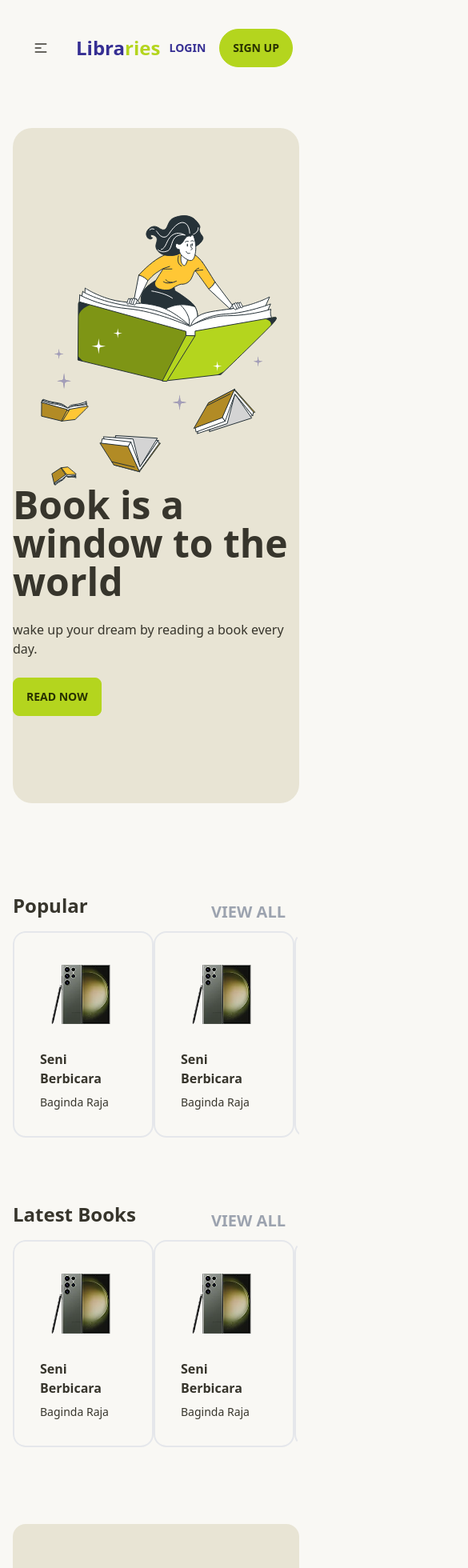
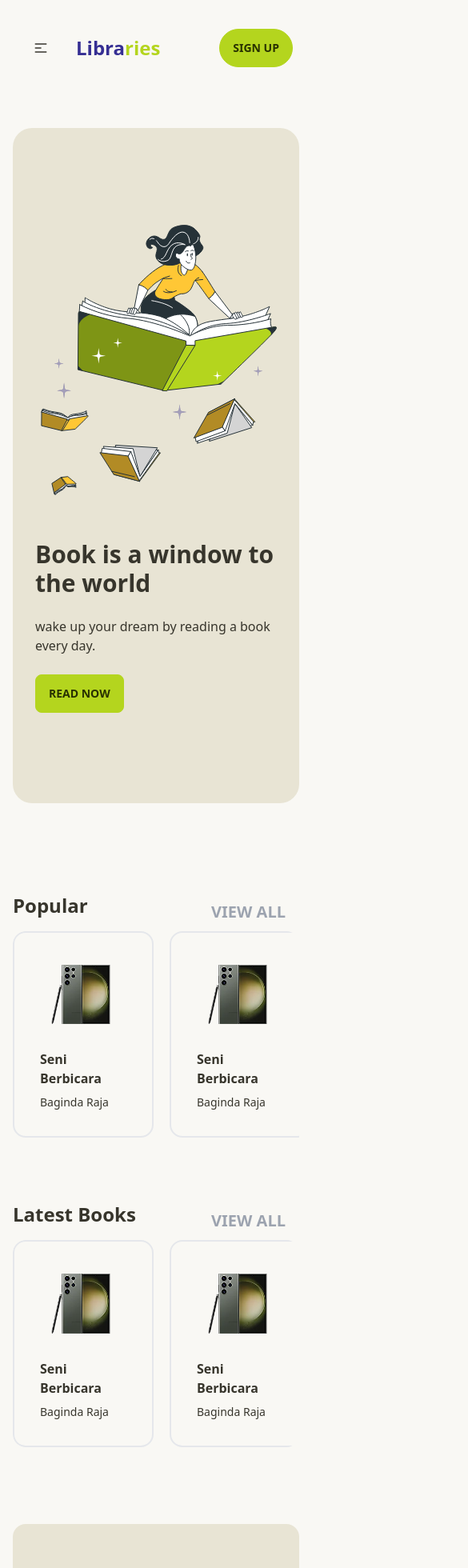
Before and after one commit to firmansubagjaa/Libraries-FE, a React (Vite) app: page / in a window 390 px wide. Shown: the top 1960 px of the page at 80% size, 585 px wide, since content can reach past the window. Built offline with nearby package versions, Linux system fonts and the light colour scheme.

Commit message:
add: responsive

```diff
--- a/src/components/Fragments/Footer/index.jsx
+++ b/src/components/Fragments/Footer/index.jsx
@@ -4,17 +4,14 @@ export default function Footer() {
   return (
     <footer className="bg-base-200 text-base-content">
       <div className="container">
-        <div className="flex justify-between p-10 ">
+        <div className="flex flex-col md:flex-row justify-between p-10 ">
           <div>
-            {/* <Button classname="btn btn-ghost normal-case text-primary text-2xl font-bold">
-            Libra<span className="text-secondary">ries</span>
-          </Button> */}
             <p className="text-primary font-bold text-2xl">
               Libra<span className="text-secondary">ries</span>
             </p>
             <p className="text-gray-600">Is the best place to buy a book.</p>
           </div>
-          <div className="flex flex-col">
+          <div className="flex flex-col my-10 md:my-0">
             <span className="footer-title">Company</span>
             <a className="link link-hover">About us</a>
             <a className="link link-hover">Contact</a>
--- a/src/components/Fragments/Hero/index.jsx
+++ b/src/components/Fragments/Hero/index.jsx
@@ -29,13 +29,11 @@ export default function Hero() {
       >
         <SwiperSlide className="w-screen container mt-10">
           <div className="hero min-h-screen bg-base-200 rounded-3xl">
-            <div className="flex justify-between items-center flex-col lg:flex-row-reverse">
-              <img src={hero} className="max-w-sm" />
-              <div>
-                <h1 className="text-5xl font-bold">
-                  Book is a <br /> window to the world
-                </h1>
-                <p className="py-6">wake up your dream by reading a book every day.</p>
+            <div className="flex justify-between items-center flex-col lg:flex-row-reverse xl:p-20">
+              <img src={hero} className="sm:max-w-screen-sm md:max-w-screen-md lg:max-w-screen-lg xl:max-w-screen-xl pt-16" />
+              <div className="px-7 my-14">
+                <h1 className="text-3xl sm:text-3xl xl:text-5xl xl:pr-32 font-bold">Book is a window to the world</h1>
+                <p className="py-6 ">wake up your dream by reading a book every day.</p>
                 <button className="btn btn-secondary">Read now</button>
               </div>
             </div>
--- a/src/components/Fragments/Latest Books/index.jsx
+++ b/src/components/Fragments/Latest Books/index.jsx
@@ -16,7 +16,7 @@ export default function LatestBooks() {
         {[1, 2, 3, 4, 5].map(() => {
           return (
             <div className="carousel-item">
-              <Card title="Seni Berbicara" author="Baginda Raja" classname="border-2 w-44" />
+              <Card title="Seni Berbicara" author="Baginda Raja" classname="border-2 w-44 mr-5 xl:mr-0" />
             </div>
           );
         })}
--- a/src/components/Fragments/Navbar/index.jsx
+++ b/src/components/Fragments/Navbar/index.jsx
@@ -93,7 +93,7 @@ export default function Navbar() {
             </ul>
           </div>
           <div className="navbar-end">
-            <Button classname="btn-link no-underline">Login</Button>
+            <Button classname="btn-link no-underline hidden md:flex">Login</Button>
             {/* <Button className="btn btn-secondary">Sign Up</Button> */}
             <button className="btn btn-secondary rounded-full">Sign Up</button>
           </div>
--- a/src/components/Fragments/Popular/index.jsx
+++ b/src/components/Fragments/Popular/index.jsx
@@ -17,7 +17,7 @@ export default function PopularSection() {
         {[1, 2, 3, 4, 5].map(() => {
           return (
             <div className="carousel-item">
-              <Card title="Seni Berbicara" author="Baginda Raja" classname="border-2 w-44" />
+              <Card title="Seni Berbicara" author="Baginda Raja" classname="border-2 w-44 mr-5 xl:mr-0" />
             </div>
           );
         })}
--- a/src/components/Fragments/Subscribe/index.jsx
+++ b/src/components/Fragments/Subscribe/index.jsx
@@ -8,14 +8,14 @@ export default function Subscribe() {
         <div className="hero-content flex-col lg:flex-row-reverse">
           <div className="text-center">
             <div className="mb-10">
-              <Heading2 classname="text-5xl font-bold px-72">Recommended books from you to review</Heading2>
+              <Heading2 classname="text-3xl font-bold md:px-32 md:text-5xl xl:px-56">Recommended books from you to review</Heading2>
             </div>
-            <form action="" className="flex justify-center">
+            <form action="" className="flex flex-col md:flex-row justify-center">
               <div>
-                <input type="text" placeholder="Type here" className="input input-bordered input-secondary w-screen max-w-md" />
+                <input type="text" placeholder="Your Email" className="input input-bordered input-secondary min-w-screen xl:w-[32rem]" />
               </div>
-              <div className="ml-5">
-                <button className="btn btn-secondary" type="submit">
+              <div className="mt-3 md:mt-0 md:ml-4">
+                <button className="btn btn-secondary btn-block" type="submit">
                   Submit
                 </button>
               </div>
--- a/src/pages/home/index.jsx
+++ b/src/pages/home/index.jsx
@@ -8,13 +8,13 @@ import Footer from "../../components/Fragments/Footer";
 
 export default function Home() {
   return (
-    <>
+    <main className="relative">
       <Navbar />
       <Hero />
       <PopularSection />
       <LatestBooks />
       <Subscribe />
       <Footer />
-    </>
+    </main>
   );
 }
```
